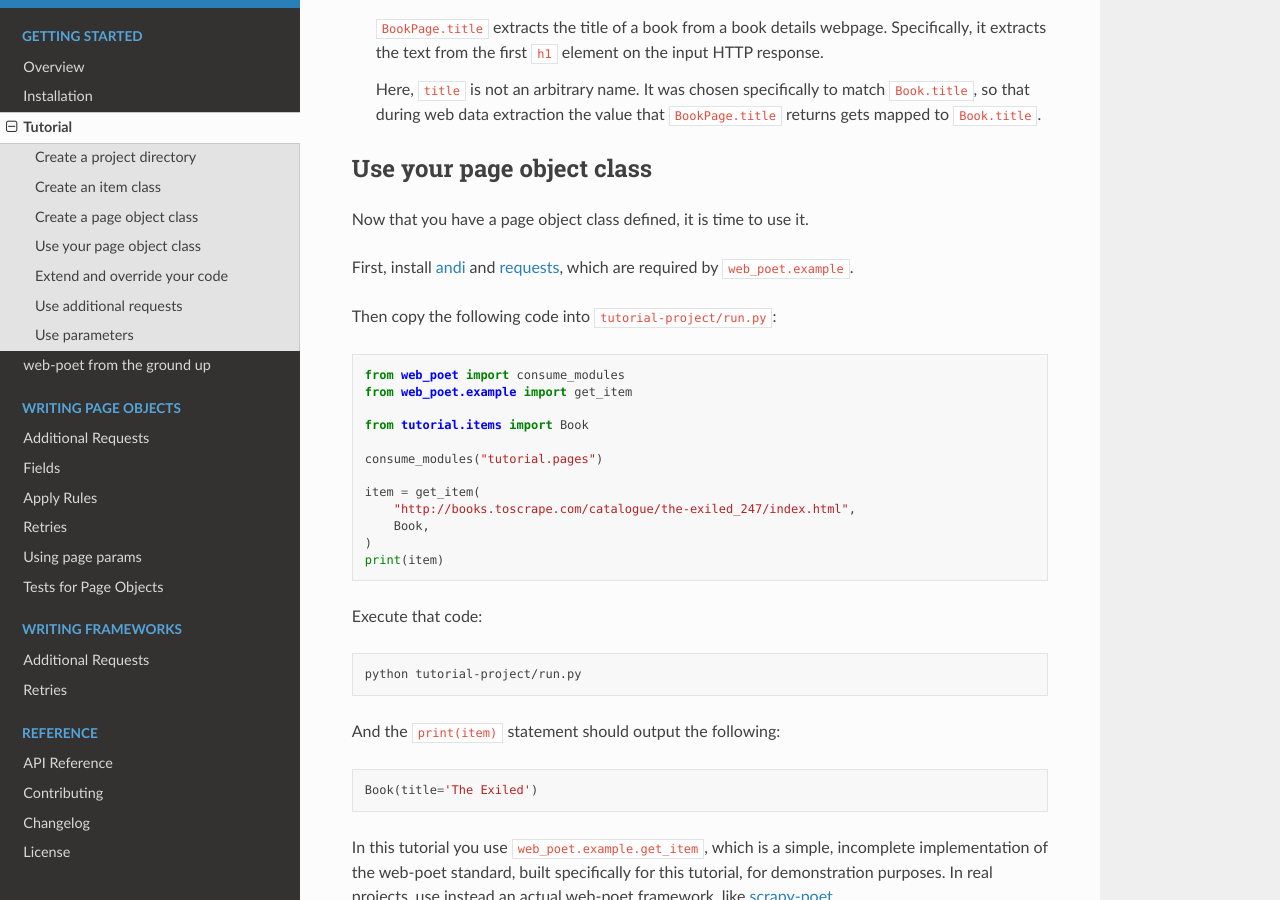
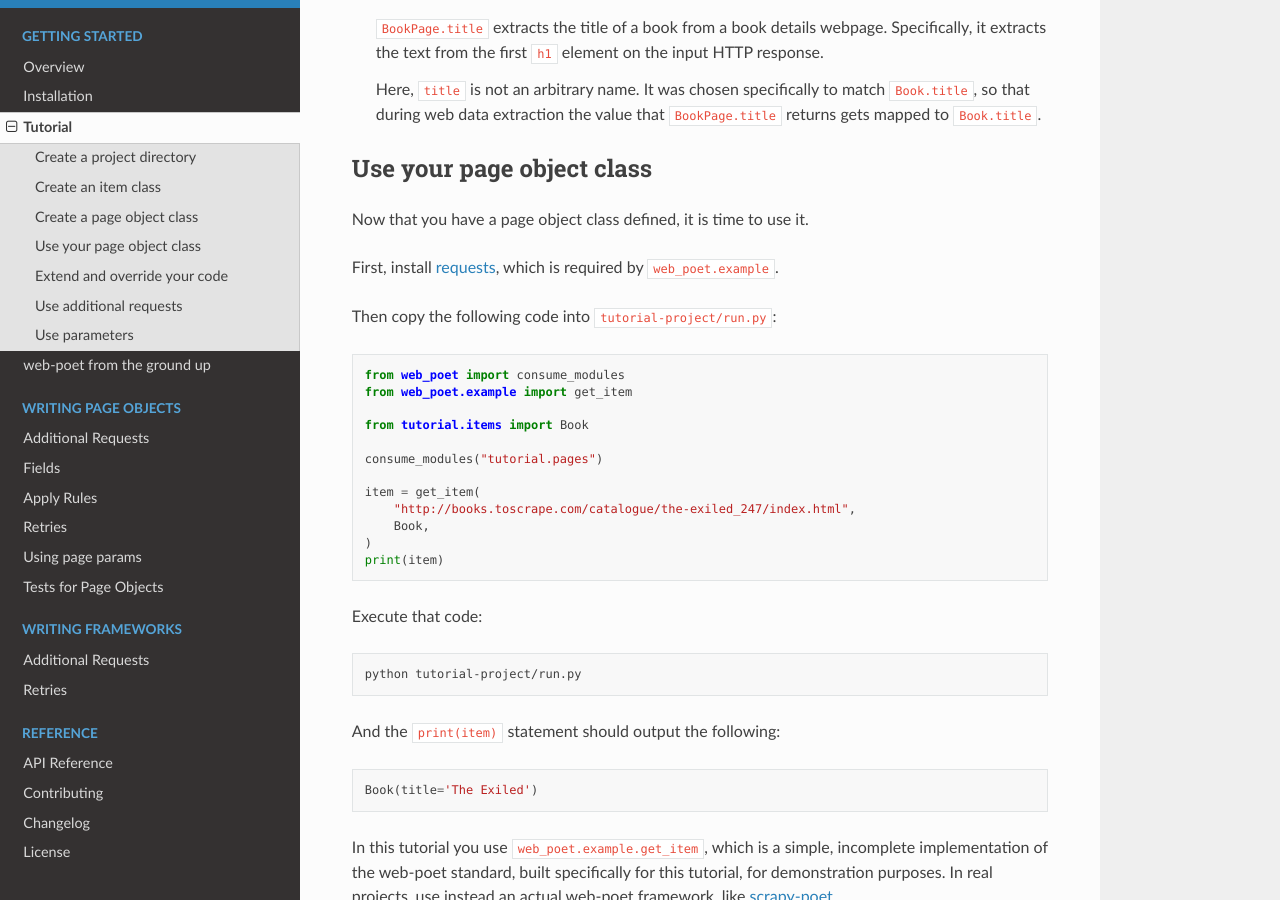
Before and after one commit to scrapinghub/web-poet, a Sphinx documentation site: the page built from docs/intro/tutorial.rst, in a window 1280 px wide and 900 px high, scrolled down 3178 px. Built offline with Sphinx 7.4.7 and the Read the Docs theme 2.0.0, drawn with Linux system fonts in a browser that asks for light colours.

Commit message:
Do not ask to re-install andi manually

```diff
--- a/docs/intro/tutorial.rst
+++ b/docs/intro/tutorial.rst
@@ -183,9 +183,8 @@ Use your page object class
 
 Now that you have a page object class defined, it is time to use it.
 
-First, install andi_ and requests_, which are required by ``web_poet.example``.
+First, install requests_, which is required by ``web_poet.example``.
 
-.. _andi: https://github.com/scrapinghub/andi
 .. _requests: https://requests.readthedocs.io/en/latest/user/install/
 
 Then copy the following code into ``tutorial-project/run.py``:
```
